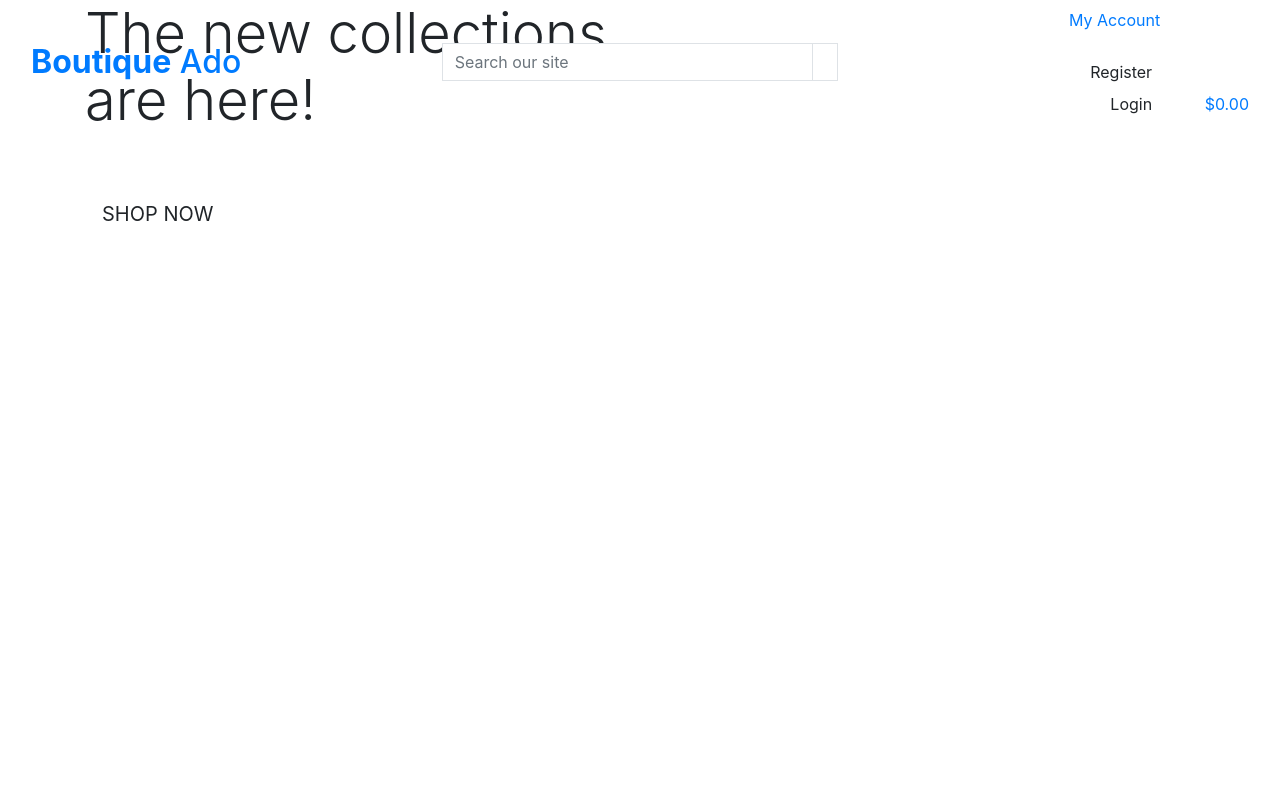
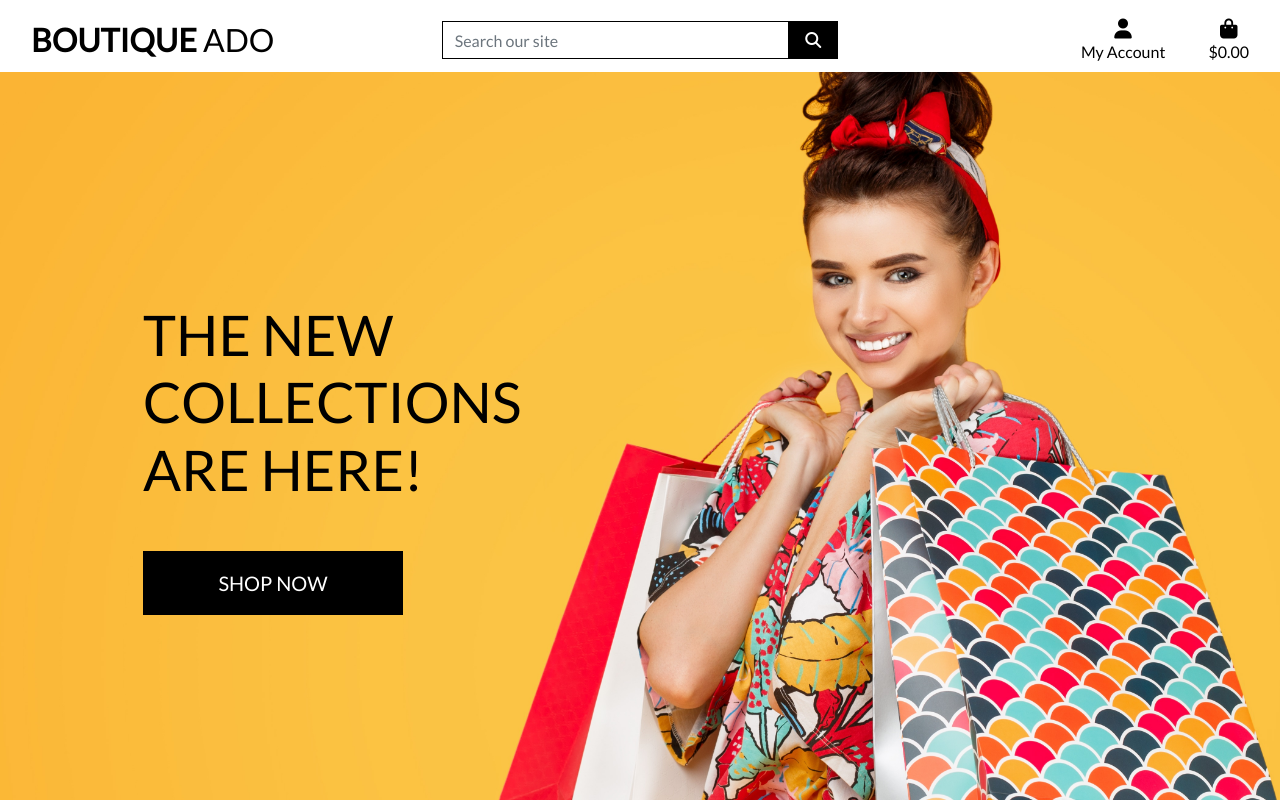
Before and after one commit to wondrousWebWorks/boutique-ado, a Django app: page / in a window 1280 px wide. Run offline with Django 3.2, Linux system fonts and the light colour scheme; some libraries are stand-ins or nearby versions.

Commit message:
Completed home page header and css

```diff
--- a/boutique_ado/settings.py
+++ b/boutique_ado/settings.py
@@ -148,3 +148,8 @@ USE_TZ = True
 # https://docs.djangoproject.com/en/3.0/howto/static-files/
 
 STATIC_URL = '/static/'
+
+STATICFILES_DIRS = (os.path.join(BASE_DIR, 'static'),)
+
+MEDIA_URL = '/media/'
+MEDIA_ROOT = os.path.join(BASE_DIR, 'media')
--- a/boutique_ado/urls.py
+++ b/boutique_ado/urls.py
@@ -15,9 +15,11 @@ Including another URLconf
 """
 from django.contrib import admin
 from django.urls import path, include
+from django.conf import settings
+from django.conf.urls.static import static
 
 urlpatterns = [
     path('admin/', admin.site.urls),
     path('accounts/', include('allauth.urls')),
     path('', include('home.urls')),
-]
+] + static(settings.MEDIA_URL, document_root=settings.MEDIA_ROOT)
--- /dev/null
+++ b/static/css/base.css
@@ -0,0 +1 @@
+@import url("https://fonts.googleapis.com/css2?family=Lato&display=swap");html{height:100%}body{background:url("/media/homepage_background_cropped.jpg") no-repeat center center fixed;background-size:cover;height:calc(100vh - 164px);color:#555;font-family:'Lato'}.icon{align-items:center;display:inline-flex;justify-content:center;height:1.5rem;width:1.5rem}.logo-font{text-transform:uppercase}.main-logo-link{width:fit-content}.shop-now-button{background:black;color:white;min-width:260px}.btn-black{background:black;color:white}.shop-now-button:hover,.shop-now-button:active,.shop-now-button:focus,.btn-black:hover,.btn-black:active,.btn-black:focus{background:#222;color:white}.text-black{color:#000 !important}.border-black{border:1px solid black !important}@media (min-width: 1200px){.container{max-width:80%}}@media (min-width: 992px){.fixed-top-desktop-only{position:fixed;top:0;right:0;left:0;z-index:1030}.header-container{padding-top:164px}}
--- /dev/null
+++ b/static/scss/base.scss
@@ -0,0 +1,83 @@
+@import url('https://fonts.googleapis.com/css2?family=Lato&display=swap');
+
+html {
+    height: 100%;
+}
+
+body {
+    background: url('/media/homepage_background_cropped.jpg') no-repeat center center fixed;
+    background-size: cover;
+    height: calc(100vh - 164px);
+    color: #555;
+    font-family: 'Lato';
+}
+
+/* from Bulma */
+.icon {
+    align-items: center;
+    display: inline-flex;
+    justify-content: center;
+    height: 1.5rem;
+    width: 1.5rem;
+}
+
+.logo-font {
+    text-transform: uppercase;
+}
+
+.main-logo-link {
+    width: fit-content;
+}
+
+.shop-now-button {
+    background: black;
+    color: white;
+    min-width: 260px;
+}
+
+.btn-black {
+    background: black;
+    color: white;
+}
+
+.shop-now-button:hover,
+.shop-now-button:active,
+.shop-now-button:focus,
+.btn-black:hover,
+.btn-black:active,
+.btn-black:focus {
+    background: #222;
+    color: white;
+}
+
+.text-black {
+    color: #000 !important;
+}
+
+.border-black {
+    border: 1px solid black !important;
+}
+
+/* -------------------------------- Media Queries */
+
+/* Slightly larger container on xl screens */
+@media (min-width: 1200px) {
+  .container {
+    max-width: 80%;
+  }
+}
+
+/* fixed top navbar only on medium and up */
+@media (min-width: 992px) {
+    .fixed-top-desktop-only {
+        position: fixed;
+        top: 0;
+        right: 0;
+        left: 0;
+        z-index: 1030;
+    }
+
+    .header-container {
+        padding-top: 164px;
+    }
+}
--- a/templates/base.html
+++ b/templates/base.html
@@ -1,50 +1,75 @@
 {% load static %}
 
-<!doctype html>
+<!DOCTYPE html>
 <html lang="en">
   <head>
-
     {% block meta %}
-        <meta http-equiv="X-UA-Compatible" content="ie=edge">
-        <meta charset="utf-8">
-        <meta name="viewport" content="width=device-width, initial-scale=1, shrink-to-fit=no">
+      <meta http-equiv="X-UA-Compatible" content="ie=edge" />
+      <meta charset="utf-8" />
+      <meta
+        name="viewport"
+        content="width=device-width, initial-scale=1, shrink-to-fit=no"
+      />
     {% endblock %}
-
-    {% block extra_meta %}
+    {% block extra_meta %}{% endblock %}
+    {% block corecss %}
+    <link
+      rel="stylesheet"
+      href="https://stackpath.bootstrapcdn.com/bootstrap/4.5.0/css/bootstrap.min.css"
+      integrity="sha384-9aIt2nRpC12Uk9gS9baDl411NQApFmC26EwAOH8WgZl5MYYxFfc+NcPb1dKGj7Sk"
+      crossorigin="anonymous"
+    />
+    <link rel="stylesheet" href="{% static 'css/base.css' %}">
     {% endblock %}
-
-    {% block corecss %}
-        <link rel="stylesheet" href="https://stackpath.bootstrapcdn.com/bootstrap/4.5.0/css/bootstrap.min.css" integrity="sha384-9aIt2nRpC12Uk9gS9baDl411NQApFmC26EwAOH8WgZl5MYYxFfc+NcPb1dKGj7Sk" crossorigin="anonymous">
+    {% block extra_css %}{% endblock %}
+    {% block corejs %}
+    <script
+      src="https://code.jquery.com/jquery-3.5.1.slim.min.js"
+      integrity="sha384-DfXdz2htPH0lsSSs5nCTpuj/zy4C+OGpamoFVy38MVBnE+IbbVYUew+OrCXaRkfj"
+      crossorigin="anonymous"
+    ></script>
+    <script
+      src="https://cdn.jsdelivr.net/npm/popper.js@1.16.0/dist/umd/popper.min.js"
+      integrity="sha384-Q6E9RHvbIyZFJoft+2mJbHaEWldlvI9IOYy5n3zV9zzTtmI3UksdQRVvoxMfooAo"
+      crossorigin="anonymous"
+    ></script>
+    <script
+      src="https://stackpath.bootstrapcdn.com/bootstrap/4.5.0/js/bootstrap.min.js"
+      integrity="sha384-OgVRvuATP1z7JjHLkuOU7Xw704+h835Lr+6QL9UvYjZE3Ipu6Tp75j7Bh/kR0JKI"
+      crossorigin="anonymous"
+    ></script>
+    <script src="https://kit.fontawesome.com/90fba2838e.js" crossorigin="anonymous"></script>
     {% endblock %}
-
-    {% block extra_css %}
-    {% endblock %}
-
-    {% block corejs %}
-        <script src="https://code.jquery.com/jquery-3.5.1.slim.min.js" integrity="sha384-DfXdz2htPH0lsSSs5nCTpuj/zy4C+OGpamoFVy38MVBnE+IbbVYUew+OrCXaRkfj" crossorigin="anonymous"></script>
-        <script src="https://cdn.jsdelivr.net/npm/popper.js@1.16.0/dist/umd/popper.min.js" integrity="sha384-Q6E9RHvbIyZFJoft+2mJbHaEWldlvI9IOYy5n3zV9zzTtmI3UksdQRVvoxMfooAo" crossorigin="anonymous"></script>
-        <script src="https://stackpath.bootstrapcdn.com/bootstrap/4.5.0/js/bootstrap.min.js" integrity="sha384-OgVRvuATP1z7JjHLkuOU7Xw704+h835Lr+6QL9UvYjZE3Ipu6Tp75j7Bh/kR0JKI" crossorigin="anonymous"></script>
-    {% endblock %}
-
-    {% block extra_js %}
-    {% endblock %}
+    {% block extra_js %}{% endblock %}
 
     <title>Boutique Ado {% block extra_title %}{% endblock %}</title>
   </head>
   <body>
     <header class="container-fluid fixed-top">
-      <div class="row">
-        <div class="col-12 col-lg-4 my-auto py-1 py-lg-0 text-center text-lg-left">
+      <div id="topnav" class="row bg-white pt-lg-2 d-none d-lg-flex">
+        <div
+          class="col-12 col-lg-4 my-auto py-1 py-lg-0 text-center text-lg-left"
+        >
           <a href="{% url 'home' %}" class="nav-link main-logo-link">
-            <h2 class="logo-font text-black my-0"><strong>Boutique</strong> Ado</h2>
+            <h2 class="logo-font text-black my-0">
+              <strong>Boutique</strong> Ado
+            </h2>
           </a>
         </div>
         <div class="col-12 col-lg-4 my-auto py-1 py-lg-0">
           <form method="GET" action="">
             <div class="input-group w-100">
-              <input type="text" class="form-control border border-black rounded-0" name="q" placeholder="Search our site">
+              <input
+                type="text"
+                class="form-control border border-black rounded-0"
+                name="q"
+                placeholder="Search our site"
+              />
               <div class="input-group-append">
-                <button class="form-control btn btn-black border border-black rounded-0" type="submit">
+                <button
+                  class="form-control btn btn-black border border-black rounded-0"
+                  type="submit"
+                >
                   <span class="icon">
                     <i class="fas fa-search"></i>
                   </span>
@@ -56,27 +81,46 @@
         <div class="col-12 col-lg-4 my-auto py-1 py-lg-0">
           <ul class="list-inline list-unstyled text-center text-lg-right my-0">
             <li class="list-inline-item dropdown">
-              <a href="#" class="text-black nav-link" id="user-options" data-toggle="dropdown" aria-haspopup="true" aria-expanded="false">
+              <a
+                class="text-black nav-link"
+                href="#"
+                id="user-options"
+                data-toggle="dropdown"
+                aria-haspopup="true"
+                aria-expanded="false"
+              >
                 <div class="text-center">
                   <div><i class="fas fa-user fa-lg"></i></div>
-                  <p class="my-o">My Account</p>
+                  <p class="my-0">My Account</p>
                 </div>
               </a>
-              <div class="dropdown-meny border-0" aria-labelledby="user-options">
+              <div
+                class="dropdown-menu border-0"
+                aria-labelledby="user-options"
+              >
                 {% if request.user.is_authenticated %}
                   {% if request.user.is_superuser %}
-                    <a href="" class="drowdown-item">Product Management</a>
+                    <a href="" class="dropdown-item">Product Management</a>
                   {% endif %}
-                  <a href="" class="dropdown-item">My profile</a>
-                  <a href="{% url 'account_logout' %}" class="dropdown-item">Logout</a>
+                  <a href="" class="dropdown-item">My Profile</a>
+                  <a href="{% url 'account_logout' %}" class="dropdown-item"
+                    >Logout</a
+                  >
                 {% else %}
-                  <a href="{% url 'account_signup' %}" class="dropdown-item">Register</a>
-                  <a href="{% url 'account_login' %}" class="dropdown-item">Login</a>
+                  <a href="{% url 'account_signup' %}" class="dropdown-item"
+                    >Register</a
+                  >
+                  <a href="{% url 'account_login' %}" class="dropdown-item"
+                    >Login</a
+                  >
                 {% endif %}
               </div>
             </li>
             <li class="list-inline-item">
-              <a class="{% if grand_total %}text-info font-weight-bold{% else %}text-black{% endif %} nav-link" href="">
+              <a
+                class="{% if grand_total %}text-info font-weight-bold{% else %}text-black{% endif %} nav-link"
+                href=""
+              >
                 <div class="text-center">
                   <div><i class="fas fa-shopping-bag fa-lg"></i></div>
                   <p class="my-0">
@@ -95,17 +139,12 @@
     </header>
 
     {% if messages %}
-        <div class="message-container"></div>
+      <div class="message-container"></div>
     {% endif %}
 
-    {% block page_header %}
-    {% endblock %}
-
+    {% block page_header %}{% endblock %}
     {% block content %}
     {% endblock %}
-
-    {% block postloadjs %}
-    {% endblock %}
-
+    {% block postloadjs %}{% endblock %}
   </body>
 </html>
```
Also changed, not shown: media/homepage_background_cropped.jpg (added), 1 other file.
